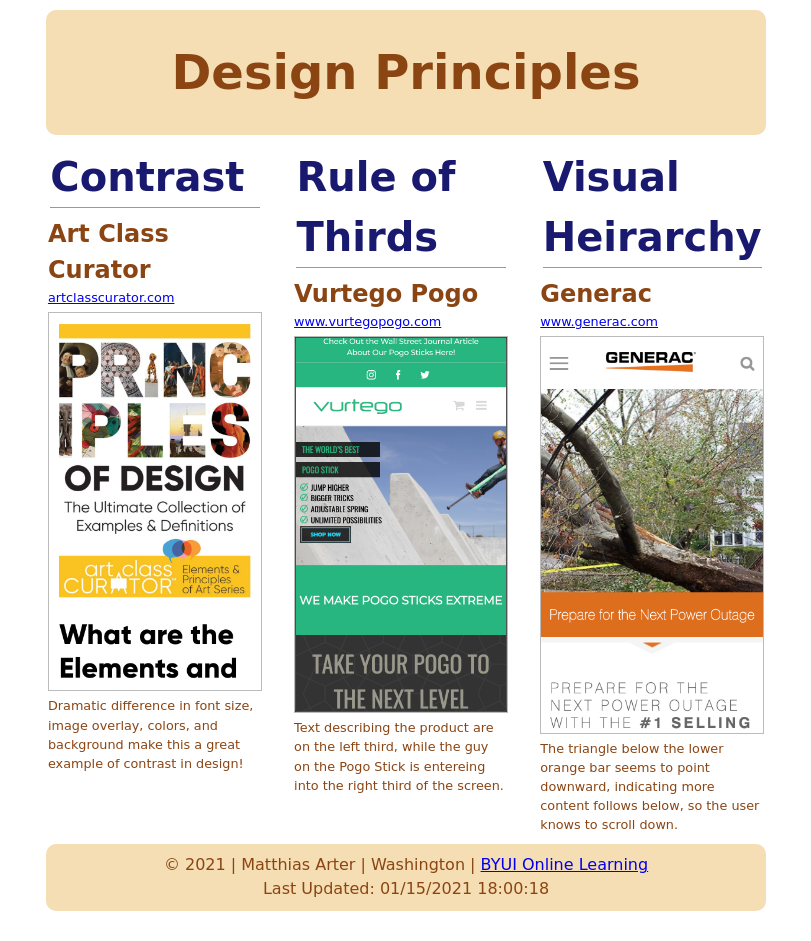
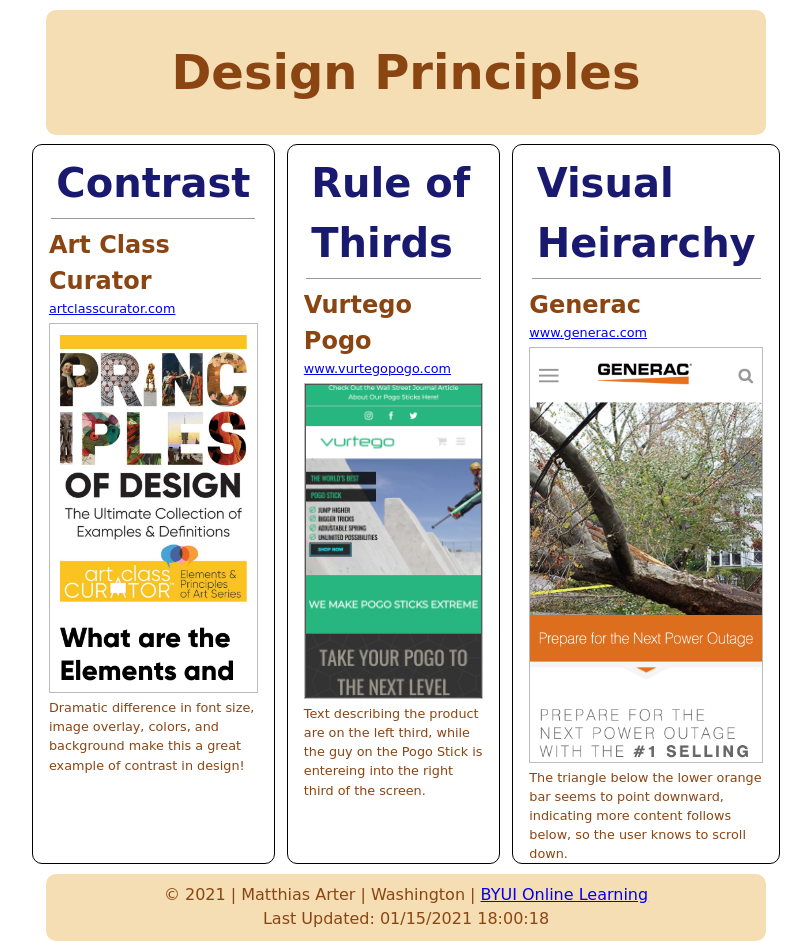
Before and after one commit to RedMatOnyx/WDD23009.github.io, a plain HTML site: page Lesson2/design-principles.html in a window 1280 px wide. Shown: the whole page, without its empty margins (234-1045 px from the left). Before the commit the page ends 911 px from the top, so only its background shows below. Drawn offline with nearby package versions, Linux system fonts and the light colour scheme; a web font is replaced by a local one.

Commit message:
border radius

```diff
--- a/Lesson2/css/medium.css
+++ b/Lesson2/css/medium.css
@@ -16,6 +16,9 @@
     header, footer {
         border-radius: 10px;
     }
+    section {
+        border-radius: 10px;
+    }
 
 
 }
--- a/Lesson2/css/small.css
+++ b/Lesson2/css/small.css
@@ -10,15 +10,18 @@ body {
     font-family: 'Kufam', cursive;
 }
 h1, h2 {
-    font-size: 1.5rem;
+    /* font-size: 1.5rem; */
     margin: 0.15rem;
     color: #8B4513;
     font-family: 'Kufam', cursive;
 }
+
 h2 {
-    font-size: 1rem;
+    /* font-size: 1rem; */
     border-bottom: 1px solid #999;
     margin-bottom: 0.5rem;
+    /* background-color: #F5DEB3; */
+    padding: 5px;
 }
 header, nav, main, footer {
     background-color: white;
@@ -28,7 +31,7 @@ header, nav, main, footer {
     color: #8B4513;
 }
 h2, nav {
-    font-size: 1rem;
+    /* font-size: 1rem; */
     margin-bottom: 0.5rem;
     color: midnightblue;
 }
@@ -47,6 +50,7 @@ main {
     display: grid;
     grid-template-columns: 1fr;
     font-size: 0.8rem;
+    grid-gap: 12px;
 }
 main section picture img {
     display: block;
@@ -61,6 +65,9 @@ img {
 main section {
     padding: 0 1rem;
 }
+section {
+    border: solid black 1px;
+}
 ul {
     font-family: 'Kufam', cursive;
 }
```
Also changed, not shown: Lesson2/design-principles.html (+1 -1 lines).
